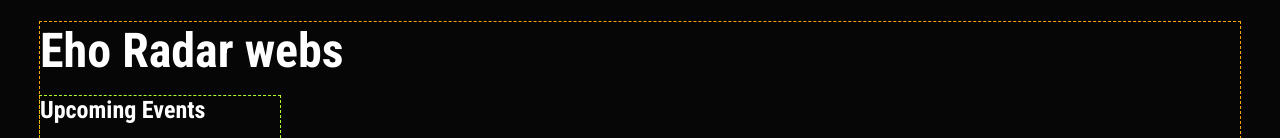
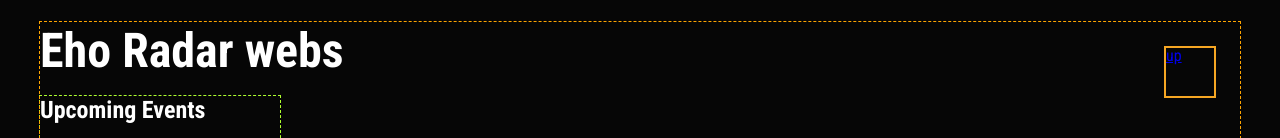
Before and after one commit to stakic-igor/ehoradar, a React (Create React App) app: page / in a window 1280 px wide. Shown: the part 662-800 px from the top of the page. Built offline with nearby package versions, Linux system fonts and the light colour scheme; grey boxes are pictures that could not be loaded.

Commit message:
Add basic styling to scroll to top componenet

```diff
--- a/src/components/Header.js
+++ b/src/components/Header.js
@@ -3,7 +3,7 @@ import HeaderSocialNetwork from './HeaderSocialNetwork';
 
 const Header = () => {
     return (
-        <header className='header container'>
+        <header className='header container' id="top">
             <div className='logo'>EhoRadar</div>
             <Nav />
             <HeaderSocialNetwork />
--- a/src/components/ScrollToTop.js
+++ b/src/components/ScrollToTop.js
@@ -1,8 +1,8 @@
 const ScrollToTop = () => {
 	return (
-		<div>
+		<a href="#top" className="scroll-to-top">
 			up
-		</div>
+		</a>
 	);
 };
 
--- a/src/scss/_variables.scss
+++ b/src/scss/_variables.scss
@@ -22,3 +22,4 @@ $menuItemText: $orange;
 
 // Background Colors
 $mainBackground: $primary-color;
+$scrollToTop: $orange;
--- a/src/scss/layout/_scroll-to-top.scss
+++ b/src/scss/layout/_scroll-to-top.scss
@@ -0,0 +1,13 @@
+.scroll-to-top {
+    border: 2px solid $orange;
+    cursor: pointer;
+    position: fixed;
+    bottom: 5%;
+    right: 5%;
+    height: 48px;
+    user-select: none;
+    width: 48px;
+    &:hover {
+        background-color: $scrollToTop;
+    }
+}
```
